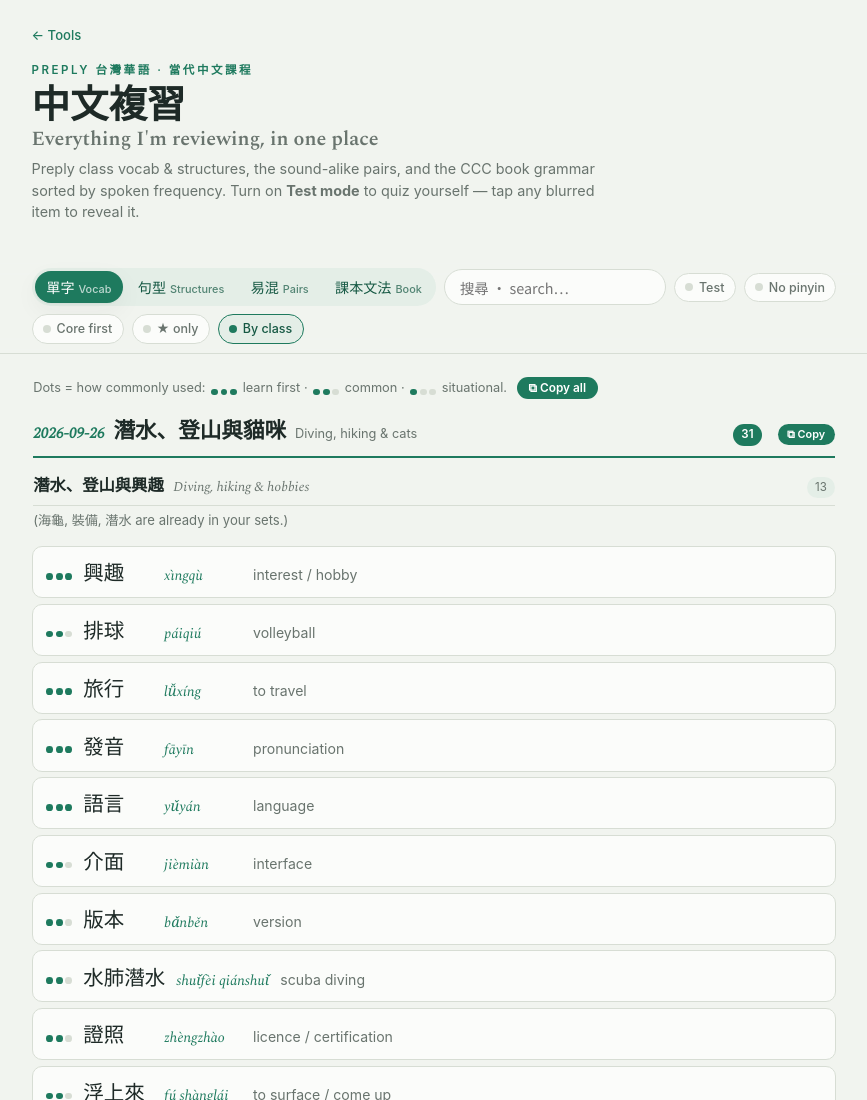
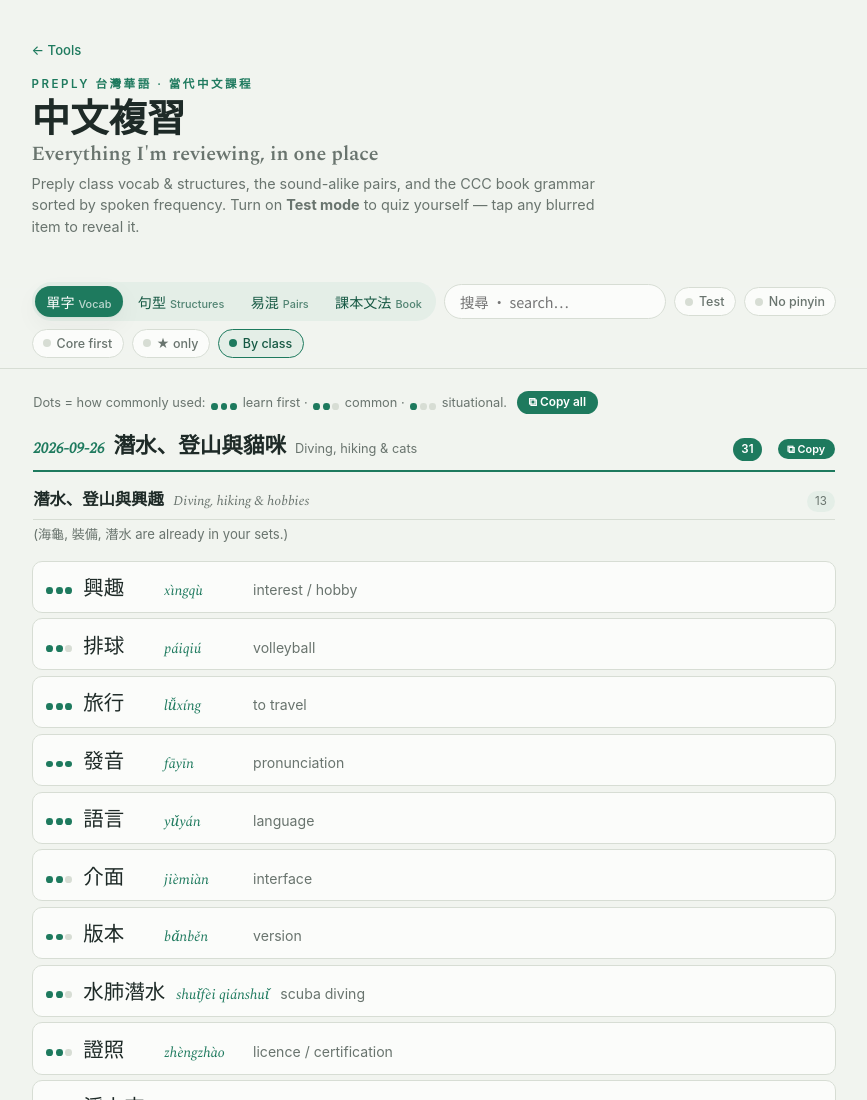
Before and after one commit to ankur-ag/chinese-study-tools, a website: page class-notes/index.html in a window 1280 px wide. Shown: the top 1100 px of the page, without its empty margins (206-1073 px from the left). Drawn offline with nearby package versions, Linux system fonts and the light colour scheme.

Commit message:
Class notes: update from mandarin-review_5.html

```diff
--- a/class-notes/index.html
+++ b/class-notes/index.html
@@ -21,9 +21,9 @@
   html{-webkit-text-size-adjust:100%}
   body{background:var(--paper);color:var(--ink);font-family:var(--ui);line-height:1.5;padding-bottom:4rem}
   .wrap{max-width:840px;margin:0 auto;padding:0 1.1rem}
-  header{padding:1.4rem 0 1rem}
   .back{display:inline-block;font-family:var(--ui);font-size:.82rem;color:var(--jade);text-decoration:none;font-weight:500;margin-bottom:1rem}
   .back:hover{color:var(--jade-deep)}
+  header{padding:2.3rem 0 1rem}
   .eyebrow{font-size:.72rem;letter-spacing:.22em;text-transform:uppercase;color:var(--jade);font-weight:600}
   h1{font-family:var(--tc-serif);font-weight:700;font-size:2.4rem;line-height:1.05;margin:.35rem 0 .15rem}
   h1 .lat{font-family:var(--display);font-weight:600;font-size:1.25rem;display:block;color:var(--muted);margin-top:.25rem}
```
